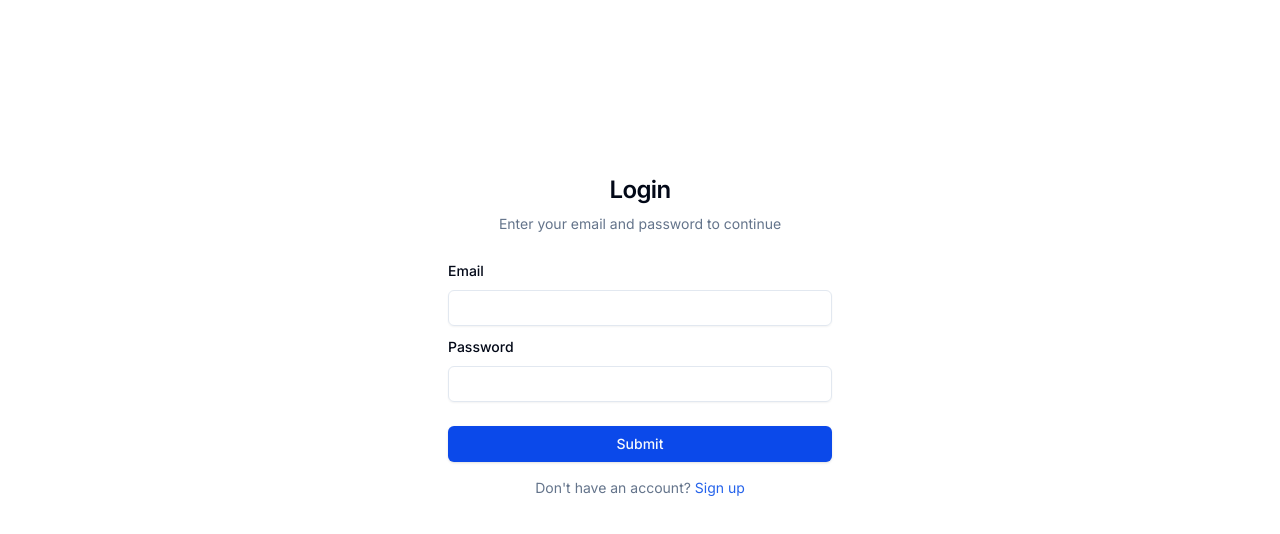
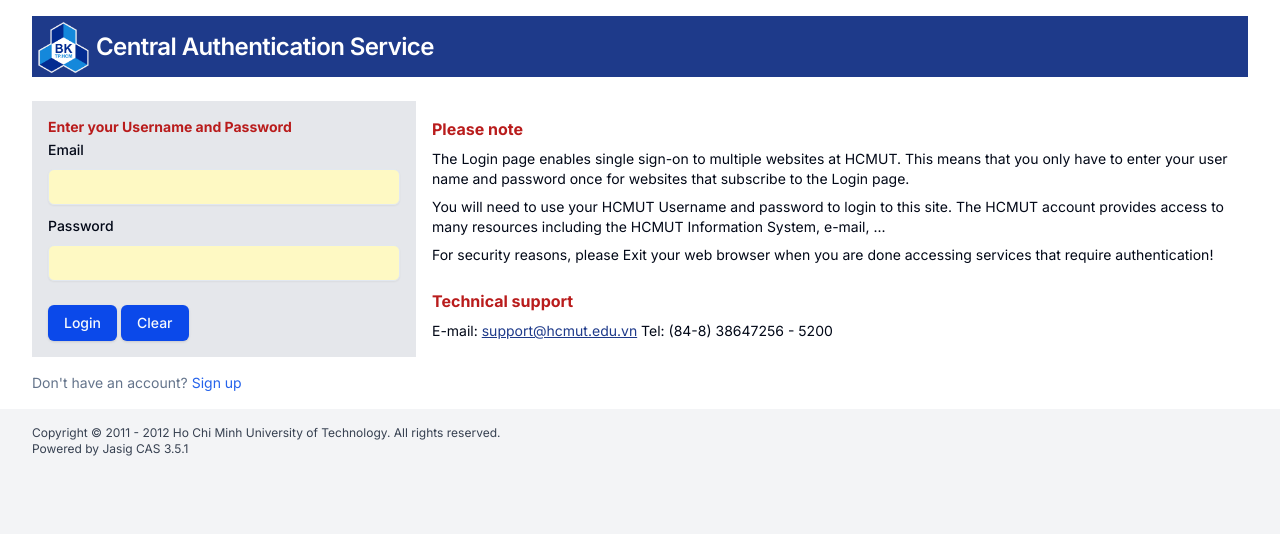
Before and after one commit to hoangvvo/CO3001-SmartStudentPrintingService, a Next.js app in the folder frontend/: page /login in a window 1280 px wide. Shown: the top 534 px of the page. Built offline with nearby package versions, Linux system fonts and the light colour scheme; no server answers.

Commit message:
add "hcmut_sso"

```diff
--- a/frontend/src/app/login/page.tsx
+++ b/frontend/src/app/login/page.tsx
@@ -2,6 +2,7 @@
 
 import { parseResponseError } from "@/apis/error";
 import { userApi } from "@/apis/user";
+import imageLogoBK from "@/assets/logoBK.png";
 import { Button } from "@/components/ui/button";
 import {
   Form,
@@ -16,6 +17,7 @@ import { toast } from "@/components/ui/use-toast";
 import { useUserStore } from "@/stores/user.store";
 import { zodResolver } from "@hookform/resolvers/zod";
 import { useMutation } from "@tanstack/react-query";
+import Image from "next/image";
 import Link from "next/link";
 import { useRouter } from "next/navigation";
 import { useForm } from "react-hook-form";
@@ -67,14 +69,20 @@ export default function LoginPage() {
   }
 
   return (
-    <div className="h-[calc(100vh-64px*2)] flex flex-col gap-4 items-center justify-center">
-      <div className="flex flex-col items-center justify-center w-96 max-w-full gap-6">
-        <div className="flex flex-col space-y-2 text-center">
-          <h1 className="text-2xl font-semibold tracking-tight">Login</h1>
-          <p className="text-sm text-muted-foreground">
-            Enter your email and password to continue
-          </p>
+    <div className="bg-gray-100 w-full h-screen space-y-4">
+      <div className="flex flex-col gap-4 container bg-white py-4">
+        <div className="flex flex-col w-full gap-6">
+          <div className="flex flex-row items-center bg-blue-900 w-full">
+            <Image src={imageLogoBK} alt="Logo" width={64} height={64} />
+            <h1 className="text-2xl font-semibold tracking-tight text-white">
+              Central Authentication Service
+            </h1>
           </div>
+          <div className="flex">
+            <div className="w-96 p-4 bg-gray-200">
+              <h2 className="text-sm text-muted-foreground text-red-700 font-bold text-left">
+                Enter your Username and Password
+              </h2>
               <Form {...form}>
                 <form
                   onSubmit={form.handleSubmit(onSubmit)}
@@ -87,7 +95,11 @@ export default function LoginPage() {
                       <FormItem>
                         <FormLabel>Email</FormLabel>
                         <FormControl>
-                    <Input {...field} type="email" />
+                          <Input
+                            {...field}
+                            className="bg-yellow-100"
+                            type="email"
+                          />
                         </FormControl>
                         <FormMessage />
                       </FormItem>
@@ -100,21 +112,51 @@ export default function LoginPage() {
                       <FormItem>
                         <FormLabel>Password</FormLabel>
                         <FormControl>
-                    <Input {...field} type="password" />
+                          <Input
+                            {...field}
+                            className="bg-yellow-100"
+                            type="password"
+                          />
                         </FormControl>
                         <FormMessage />
                       </FormItem>
                     )}
                   />
-            <Button
-              type="submit"
-              className="w-full mt-4"
-              disabled={mutation.isPending}
-            >
-              Submit
+                  <div className="mt-4 flex items-center justify-start gap-1">
+                    <Button type="submit" disabled={mutation.isPending}>
+                      Login
                     </Button>
+                    <Button type="reset">Clear</Button>
+                  </div>
                 </form>
               </Form>
+            </div>
+            <div className="flex-1 p-4 flex flex-col gap-2">
+              <p className="text-red-700 font-bold">Please note</p>
+              <p className="text-sm">
+                The Login page enables single sign-on to multiple websites at
+                HCMUT. This means that you only have to enter your user name and
+                password once for websites that subscribe to the Login page.
+              </p>
+              <p className="text-sm">
+                You will need to use your HCMUT Username and password to login
+                to this site. The HCMUT account provides access to many
+                resources including the HCMUT Information System, e-mail, ...
+              </p>
+              <p className="text-sm">
+                For security reasons, please Exit your web browser when you are
+                done accessing services that require authentication!
+              </p>
+              <p className="text-red-700 font-bold mt-4">Technical support</p>
+              <p className="text-sm">
+                E-mail:{" "}
+                <a href="#" className="text-blue-900 underline">
+                  support@hcmut.edu.vn
+                </a>{" "}
+                Tel: (84-8) 38647256 - 5200
+              </p>
+            </div>
+          </div>
         </div>
         <div className="text-muted-foreground text-sm">
           Don&apos;t have an account?{" "}
@@ -123,5 +165,12 @@ export default function LoginPage() {
           </Link>
         </div>
       </div>
+      <p className="text-gray-700 container text-xs">
+        Copyright © 2011 - 2012 Ho Chi Minh University of Technology. All
+        rights reserved.
+        <br />
+        Powered by <a href="#">Jasig CAS 3.5.1</a>
+      </p>
+    </div>
   );
 }
```
Lines whose indentation alone changed are shown as unchanged.
